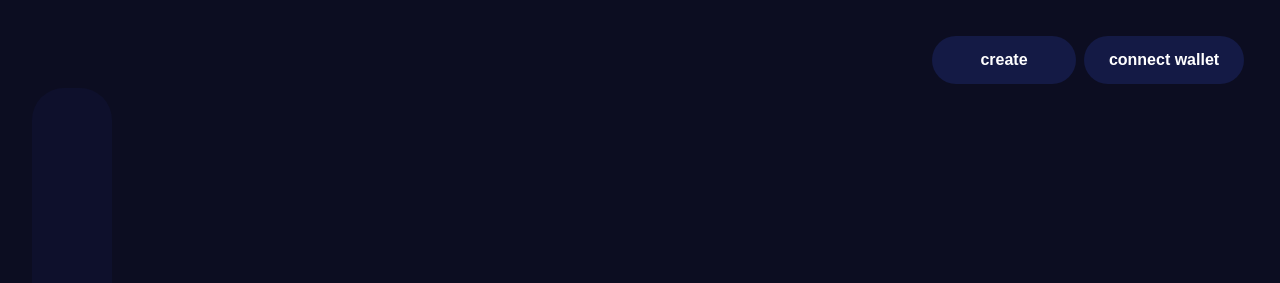
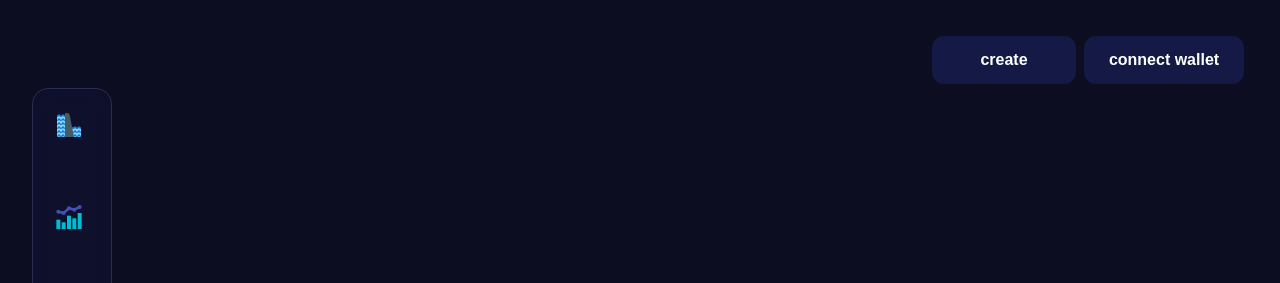
Before and after one commit to TYDev01/Auction_App_on_Lisk_Blockchain, a React (Vite) app: page / in a window 1280 px wide. Shown: the top 283 px of the page. Built offline with nearby package versions, Linux system fonts and the light colour scheme.

Commit message:
Few icons added

```diff
--- a/package.json
+++ b/package.json
@@ -11,7 +11,8 @@
   },
   "dependencies": {
     "react": "^19.0.0",
-    "react-dom": "^19.0.0"
+    "react-dom": "^19.0.0",
+    "react-icons": "^5.5.0"
   },
   "devDependencies": {
     "@eslint/js": "^9.22.0",
--- a/src/components/Navbar.tsx
+++ b/src/components/Navbar.tsx
@@ -6,8 +6,8 @@ export default function Navbar(){
     return (
         <>
         <div className="flex justify-end">
-            <a className="w-36 flex-initial p-3 rounded-4xl text-center ... bg-[#141a45] order-1 m-1">create</a>
-            <a className="w-40 flex-initial p-3 rounded-4xl text-center ... bg-[#141a45] order-2 m-1">connect wallet</a>
+            <a className="cursor-pointer w-36 flex-initial p-3 rounded-xl text-center ... bg-[#141a45] order-1 m-1">create</a>
+            <a className="cursor-pointer w-40 flex-initial p-3 rounded-xl text-center ... bg-[#141a45] order-2 m-1">connect wallet</a>
         </div>
         </>
     )
--- a/src/components/Sidebar.tsx
+++ b/src/components/Sidebar.tsx
@@ -1,11 +1,16 @@
-
+import { FcDam, FcComboChart } from "react-icons/fc";
 
 
 export default function Sidebar(){
     return (
         <>
-        <div className="flex w-20 h-200 p-5 rounded-4xl bg-[#151945]/30 backdrop-blur-none ...">
-
+        <div className="flex flex-col w-20 h-200 p-5 rounded-2xl border border-[#2b2e4f] bg-[#151945]/30 backdrop-blur-sm ...">
+            <div>
+                <FcDam  className="text-[2rem] mb-15 cursor-pointer"/>
+            </div>
+            <div>
+                <FcComboChart className="text-[2rem] cursor-pointer" />
+            </div>
         </div>
         </>
     )
```
Also changed, not shown: 1 other file (tests, documents, lock files or other folders).
